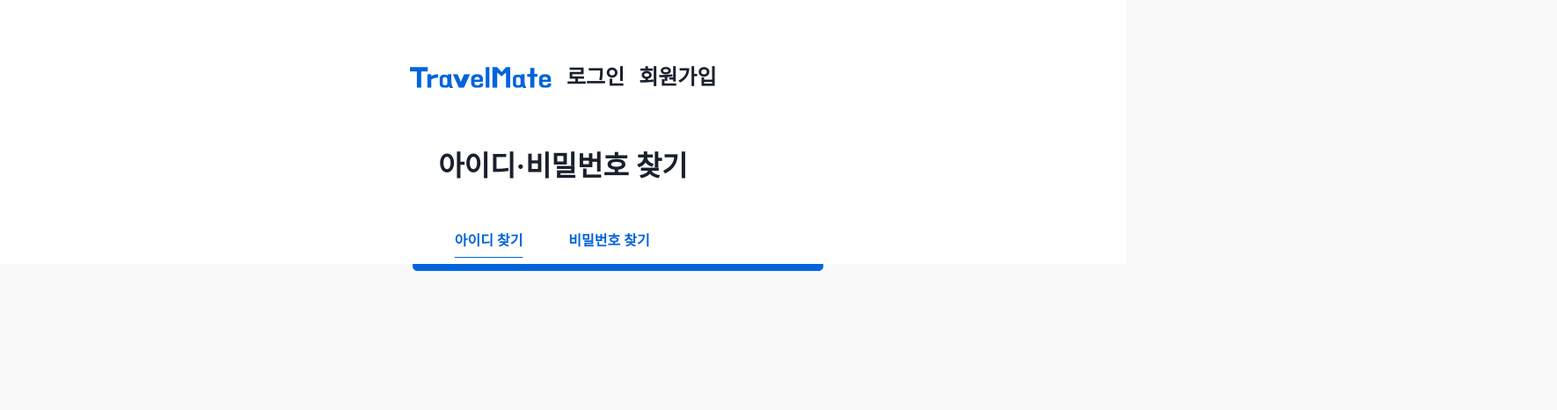
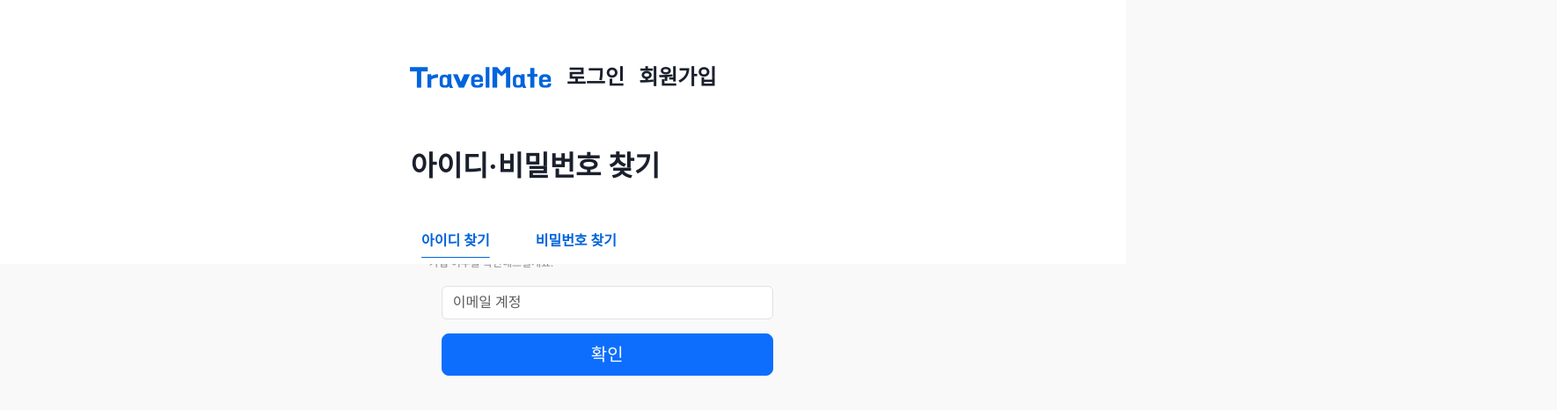
Before and after one commit to guineaaaa/TravelMate_FE, a React (Vite) app in the folder TravelMate/: page /findid in a window 1280 px wide. Shown: the top 466 px of the page at 88% size, 1770 px wide, since content can reach past the window. Built offline with nearby package versions, Linux system fonts and the light colour scheme; a web font is replaced by a local one.

Commit message:
✨ API 연동중, findidpw css수정
hooks 폴더 추가

```diff
--- a/TravelMate/components/FindIdPwNav.jsx
+++ b/TravelMate/components/FindIdPwNav.jsx
@@ -102,6 +102,7 @@ const Banner = styled.div`
   font-weight: 800;
   margin-top: 1rem;
   margin-bottom: 3rem;
+  margin-right:5%;
 
   @media (max-width: 768px) {
     font-size: 1.5rem;
@@ -114,7 +115,7 @@ const FindButtonContainer = styled.div`
   display: flex;
   align-items: center;
   gap: 1rem;
-  margin-right:1%;
+  margin-right:7%;
 `;
 
 const Button = styled.button`
--- a/TravelMate/components/SignupModal.jsx
+++ b/TravelMate/components/SignupModal.jsx
@@ -2,7 +2,7 @@ import React, { useState } from "react";
 import { Modal, Button } from 'react-bootstrap';
 
 // 약관 확인 모달
-const SignupModal = ({ show, handleClose }) => {
+const SignupModal = ({ show, onHide }) => {
     const [isAllChecked, setIsAllChecked] = useState(false);
     const [isServiceAgreementChecked, setIsServiceAgreementChecked] = useState(false);
     const [isTermsAgreementChecked, setIsTermsAgreementChecked] = useState(false);
@@ -38,7 +38,7 @@ const SignupModal = ({ show, handleClose }) => {
     return (
         <Modal
             show={show}
-            onHide={handleClose}
+            onHide={onHide}
             centered
             dialogClassName="custom-modal"
         >
@@ -199,7 +199,7 @@ const SignupModal = ({ show, handleClose }) => {
                         fontStyle: 'normal',
                     }}
                     variant="primary"
-                    onClick={handleClose}
+                    onClick={onHide}
                 >
                     회원가입 완료
                 </Button>
--- a/TravelMate/pages/FindId.jsx
+++ b/TravelMate/pages/FindId.jsx
@@ -11,40 +11,25 @@ const FindId = () => {
     const handleSocialLogedInModalShow = () => setSocialLogedInModal(true);
 
     return (
-        <Container fluid className=" d-flex flex-column align-items-center justify-content-center"
-            style={{ fontFamily: 'Pretendard',paddingTop: '25%' }}>
+        <Container fluid className="d-flex flex-column align-items-center justify-content-center"
+            style={{ fontFamily: 'Pretendard', paddingTop: '21%', overflowX: 'hidden' }}>
             <Banner>이메일을 입력해주세요!<br />
                 가입 여부를 확인해드릴게요.</Banner>
 
-            <div style={{ marginTop:'-1%', marginLeft: '10%' }}>
-                <Form className="w-100 d-flex flex-column align-items-center mt-2">
-                    <InputGroup className="mb-3" style={{
-                        width: '29.1875rem', height: '2.75rem',
-                        borderRadius: '0.3125rem', border: '1px solid #A6A6A6',
-                        background: 'var(--white,#FFF)'
-                    }}>
-                        <Form.Control type="text" placeholder="이메일 계정" />
-                    </InputGroup>
-                </Form>
-                <Button variant="primary" size="lg"
-                    style={{
-                        width: '100%',
-                        height: '2.75rem',
-                        flexShrink: '0',
-                        borderRadius: '0.3125rem',
-                        background: '#0064DC',
-                        display: 'flex',
-                        justifyContent: 'center',
-                        textAlign: 'center',
-                        fontSize: '1rem',
-                        fontWeight: '800',
-
-                    }}
-                    onClick={handleSocialLogedInModalShow}  // 수정된 부분
+            <Form className="d-flex flex-column align-items-center mt-2 "
+            style={{width:'30%',marginLeft:'8%'}}>
+                <InputGroup className="mb-3" >
+                    <Form.Control type="text" placeholder="이메일 계정" />
+                </InputGroup>
+                <Button
+                    variant="primary"
+                    size="lg"
+                    onClick={handleSocialLogedInModalShow}
+                    style={{width:'100%'}}
                 >
                     확인
                 </Button>
-            </div>
+            </Form>
 
             {/* 비밀번호 찾기 - 존재하지 않는 이메일 모달 */}
             <StyledModal
@@ -54,26 +39,15 @@ const FindId = () => {
                 size="lg"
             >
                 <Modal.Body>
-                    <p style={{ marginBottom: "1.75rem", width: '18.75rem', fontFamily: "Plus Jakarta Sans", fontSize: '1.5rem', fontWeight: '800', fontStyle: 'normal', lineHeight: '121.2%' }}>
+                    <p>
                         소셜 계정 로그인 안내
                     </p>
-                    <p style={{ width: '28.5625rem', fontSize: '0.875rem', fontStyle: 'normal', fontWeight: '500', lineHeight: '121.2%' }}>
+                    <p>
                         입력하신 계정은 소셜 계정으로 가입한 계정입니다. 가입때 사용한 소셜 계정으로 로그인해주세요.
                     </p>
                 </Modal.Body>
-                <Modal.Footer style={{ borderTop: 'none' }}>
+                <Modal.Footer>
                     <Button
-                        style={{
-                            width: '29.1875rem',
-                            height: '2.75rem',
-                            flexShrink: '0',
-                            borderRadius: '0.3125rem',
-                            background: '#0064DC',
-                            textAlign: 'center',
-                            fontSize: '1rem',
-                            fontWeight: '800',
-                            fontStyle: 'normal',
-                        }}
                         variant="primary"
                         onClick={handleSocialLogedInModalClose}
                     >
@@ -81,51 +55,35 @@ const FindId = () => {
                     </Button>
                 </Modal.Footer>
             </StyledModal>
-
         </Container>
     );
 }
 
 const StyledModal = styled(Modal)`
     .modal-dialog {
-        width: 40.9375rem;
-        height: 23.4375rem;
-        max-width: 100%;
+        max-width: 90vw;
         margin: auto;
     }
     .modal-content {
-        padding: 3rem 3rem 3rem 3rem;
-        height: 50%;
-        width:100%;
+        padding: 3rem;
     }
     .modal-body {
-        padding: 2rem 3rem 2rem 3rem;
-        font-size: 0.875rem;
-        font-style: normal;
-        font-weight: 500;
+        padding: 2rem;
     }
-
     .modal-footer {
-        padding: 1rem 2rem;
-        display: flex;
+        padding: 1rem;
         justify-content: center;
     }
 `;
 
 const Banner = styled.h5`
-    margin-top:-17%;
-    margin-bottom:4%;
-    margin-right:-80%;
-    text-align:left;
-    width: 100%;
-    height: 20%;
-    flex-direction: column;
+    text-align: left;
     color: #878787;
     font-family: "Pretendard";
     font-size: 0.75rem;
-    font-style: normal;
     font-weight: 400;
     line-height: 1.25rem;
+    margin-right:13%;
 `;
 
 export default FindId;
--- a/TravelMate/pages/FindIdExist.jsx
+++ b/TravelMate/pages/FindIdExist.jsx
@@ -18,12 +18,12 @@ const FindIdExist = () => {
 
     return (
         <Container fluid className="d-flex flex-column align-items-center justify-content-center"
-            style={{ paddingTop: '25%'  }}>
+            style={{ fontFamily: 'Pretendard', paddingTop: '21%', overflowX: 'hidden'  }}>
             <Banner>회원으로 등록 이메일 아이디 입니다.
                 해당 이메일 로그인하시고 와디즈를 이용하세요!
             </Banner>
 
-            <div style={{ marginTop:'-1rem',marginLeft: '10%',width:'30%' }}>
+            <div className="d-flex flex-column align-items-center mt-3 me-4" style={{ marginTop:'-1rem',marginLeft: '10%',width:'30%' }}>
                 <Button variant="primary" size="lg"
                     style={{
                         width: '100%',
@@ -71,19 +71,14 @@ const FindIdExist = () => {
 }
 
 const Banner = styled.h5`
-    margin-top:-20%;
-    margin-bottom:4%;
-    margin-right:-80%;
-    text-align:left;
-    width: 100%;
-    height: 20%;
-    flex-direction: column;
+    text-align: left;
     color: #878787;
     font-family: "Pretendard";
     font-size: 0.75rem;
-    font-style: normal;
     font-weight: 400;
     line-height: 1.25rem;
+    margin-right:-5%;
 `;
 
+
 export default FindIdExist;
--- a/TravelMate/pages/FindIdNot.jsx
+++ b/TravelMate/pages/FindIdNot.jsx
@@ -19,9 +19,9 @@ const FindIdNot = () => {
 
     return (
         <Container fluid className="d-flex flex-column align-items-center justify-content-center"
-            style={{ paddingTop: '20rem' }}>
+            style={{ fontFamily: 'Pretendard', paddingTop: '21%', overflowX: 'hidden'}}>
             <Banner>는 TravelMate에 등록되어 있지 않은 계정입니다.</Banner>
-            <div style={{marginTop:'-1rem',  marginLeft: '3.82rem' }}>
+            <div className="d-flex flex-column align-items-center mt-3 me-4" style={{marginTop:'-1rem', marginLeft: '10%',width:'30%' }}>
                 <Button variant="primary" size="lg"
                     style={{
                         width: '29.1865rem',
@@ -69,22 +69,15 @@ const FindIdNot = () => {
 }
 
 
+
 const Banner = styled.h5`
-    margin-top:-0.8rem;
-    margin-bottom:4.06rem;
-    margin-right:15rem;
-    display: flex;
-    width: 9.875rem;
-    height: 2.4375rem;
-    flex-direction: column;
-    justify-content: center;
-    flex-shrink: 0;
+    text-align: left;
     color: #878787;
-    font-family: "Baloo Thambi";
+    font-family: "Pretendard";
     font-size: 0.75rem;
-    font-style: normal;
     font-weight: 400;
     line-height: 1.25rem;
+    margin-right:-5%;
 `;
 
 export default FindIdNot;
--- a/TravelMate/pages/FindPw.jsx
+++ b/TravelMate/pages/FindPw.jsx
@@ -36,13 +36,13 @@ const FindPw = () => {
     };
 
     return (
-        <Container fluid className="d-flex flex-column align-items-center justify-content-center" style={{ fontFamily: "Pretendard",paddingTop: '25%' }}>
+        <Container fluid className="d-flex flex-column align-items-center justify-content-center" style={{  fontFamily: 'Pretendard', paddingTop: '21%', overflowX: 'hidden' }}>
             <Banner>
                 가입하셨던 이메일 계정을 입력하시면, <br />
                 비밀번호를 새로 입력할 수 있는 링크를 이메일로 <br />
                 발송해드립니다.
             </Banner>
-            <div style={{marginTop:'-1rem', marginLeft: '10%'}}>
+            <div className="d-flex flex-column align-items-center mt-3 me-4" style={{ marginTop:'-1rem',marginLeft: '10%',width:'30%' }}>
                 <Form className="w-100 d-flex flex-column align-items-center mt-2">
                     <InputGroup className="mb-3" style={{
                         width: '29.1875rem', height: '2.75rem',
@@ -58,7 +58,7 @@ const FindPw = () => {
                     size="lg"
                     onClick={handleConfirmClick}
                     style={{
-                        width: '100%',
+                        width: '29.1865rem',
                         height: '2.75rem',
                         flexShrink: '0',
                         borderRadius: '0.3125rem',
@@ -178,18 +178,12 @@ const StyledModal = styled(Modal)`
     }
 `;
 const Banner = styled.h5`
-    margin-top:-17%;
-    margin-bottom:4%;
-    margin-right:-80%;
-    text-align:left;
-    width: 100%;
-    height: 20%;
-    flex-direction: column;
+    text-align: left;
     color: #878787;
     font-family: "Pretendard";
     font-size: 0.75rem;
-    font-style: normal;
     font-weight: 400;
     line-height: 1.25rem;
+    margin-right:8%;
 `;
 export default FindPw;
--- a/TravelMate/pages/FindPwRe.jsx
+++ b/TravelMate/pages/FindPwRe.jsx
@@ -1,4 +1,4 @@
-import React, { useState } from "react";
+import  { useState } from "react";
 import { Container, Modal, Button, Form, InputGroup } from 'react-bootstrap';
 import 'bootstrap/dist/css/bootstrap.min.css';
 import styled from 'styled-components';
@@ -22,13 +22,13 @@ const FindPwRe = () => {
     }
 
     return (
-        <Container fluid className="d-flex flex-column align-items-center justify-content-center" style={{ paddingTop: '20rem' }}>
+        <Container fluid className="d-flex flex-column align-items-center justify-content-center" style={{  fontFamily: 'Pretendard', paddingTop: '21%', overflowX: 'hidden' }}>
             <Banner>
                 가입하셨던 이메일 계정을 입력하시면, <br />
                 비밀번호를 새로 입력할 수 있는 링크를 이메일로 <br />
                 발송해드립니다.
             </Banner>
-            <div style={{ marginTop:'-1rem', marginLeft: '3.82rem' }}>
+            <div className="d-flex flex-column align-items-center mt-3 me-4" style={{ marginTop:'-1rem',marginLeft: '10%',width:'30%' }}>
                 <Form className="w-100 d-flex flex-column align-items-center mt-2">
                     <InputGroup className="mb-3" style={{
                         width: '29.1875rem', height: '2.75rem',
@@ -65,24 +65,14 @@ const FindPwRe = () => {
     );
 }
 
-
-
 const Banner = styled.h5`
-    margin-top:-0.8rem;
-    margin-bottom: 2.81rem;
-    margin-right: 6rem;
-    display: flex;
-    width: 19.0625rem;
-    height: 3.6875rem;
-    flex-direction: column;
-    justify-content: center;
-    flex-shrink: 0;
+    text-align: left;
     color: #878787;
-    font-family: "Baloo Thambi";
+    font-family: "Pretendard";
     font-size: 0.75rem;
-    font-style: normal;
     font-weight: 400;
     line-height: 1.25rem;
+    margin-right:8%;
 `;
 
 export default FindPwRe;
--- a/package.json
+++ b/package.json
@@ -1,5 +1,8 @@
 {
   "devDependencies": {
     "vite": "^5.4.0"
+  },
+  "dependencies": {
+    "axios": "^1.7.3"
   }
 }
```
Also changed, not shown: TravelMate/hooks/useSignup.jsx (added, +46 -0 lines), TravelMate/pages/Signup.jsx (+107 -31 lines), 2 other files (tests, documents, lock files or other folders).
